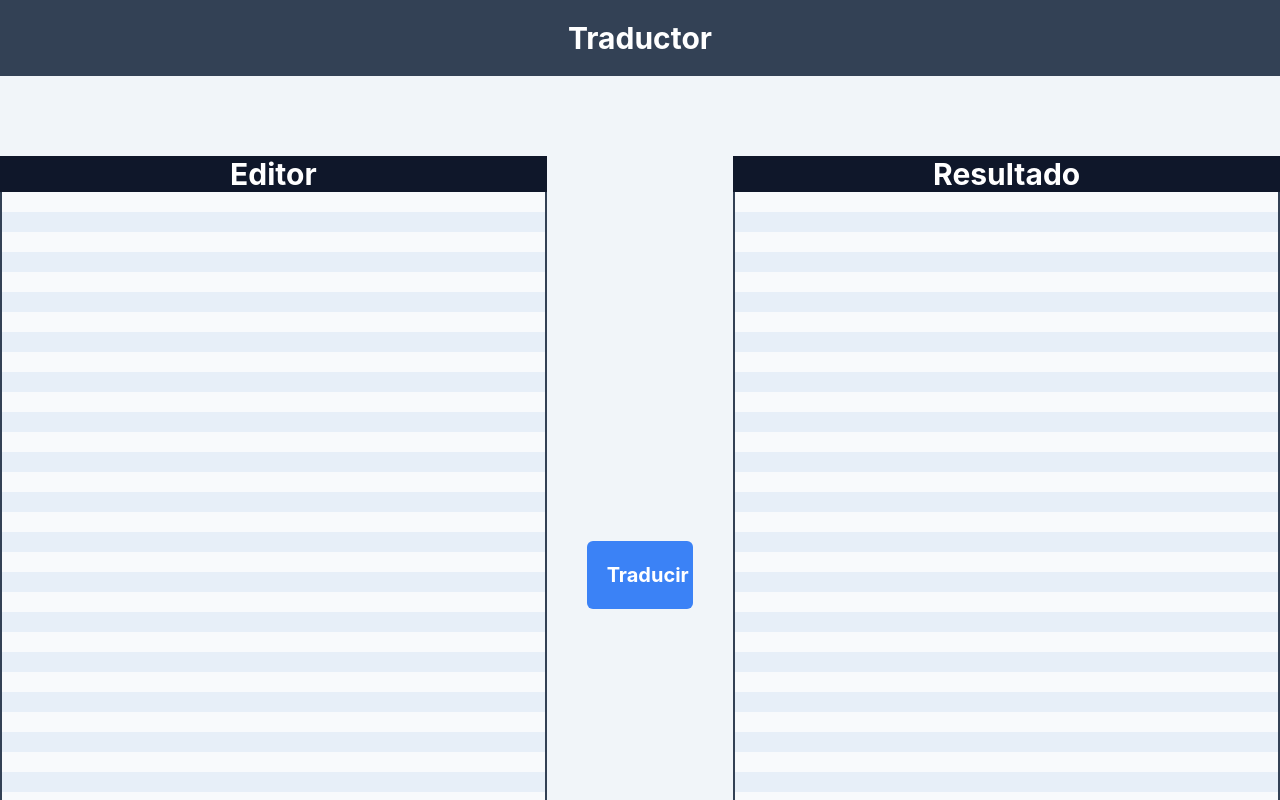
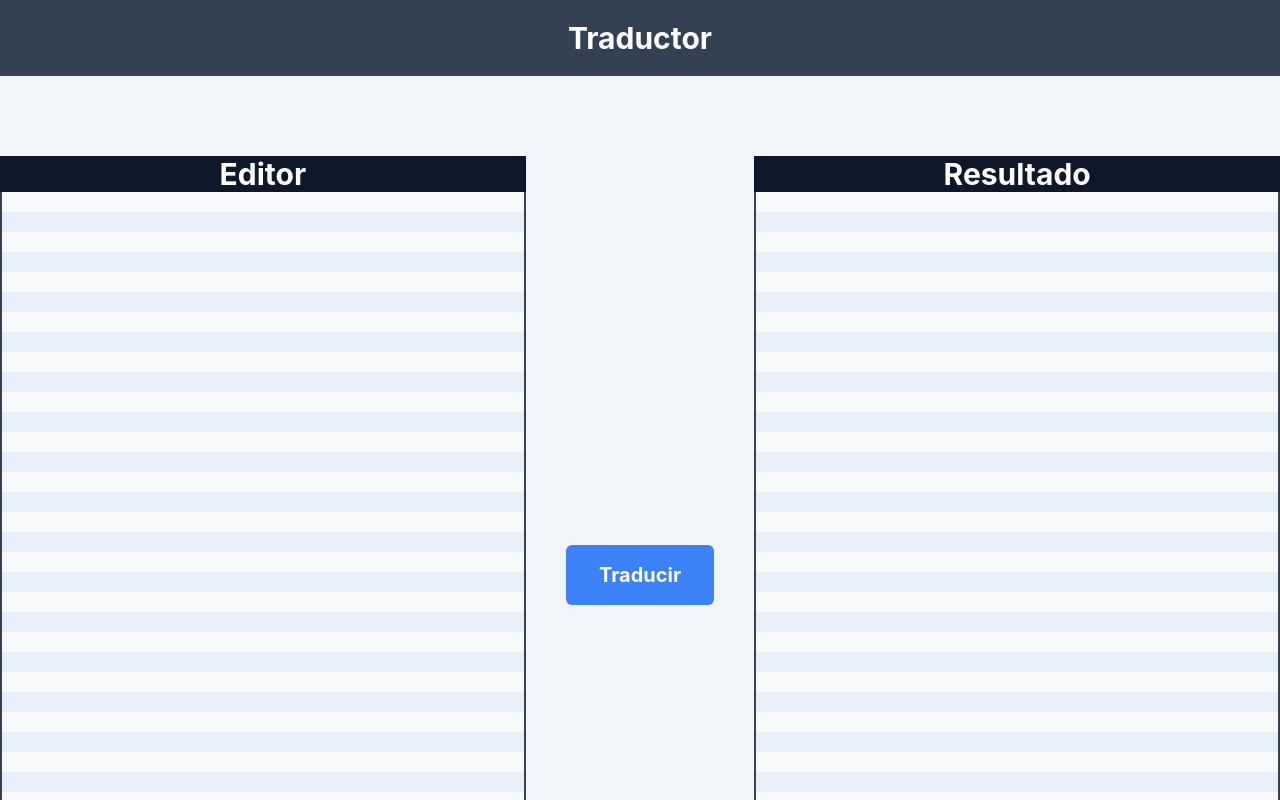
Before and after one commit to MauriJrP/STraductores-II, a React (Create React App) app: page / in a window 1280 px wide. Shown: the top 800 px of the page. Built offline with nearby package versions, Linux system fonts and the light colour scheme.

Commit message:
getType state machine

```diff
--- a/package.json
+++ b/package.json
@@ -1,6 +1,7 @@
 {
   "name": "traductor",
   "version": "0.1.0",
+  "homepage": "https://MauriJrP.github.io/STraductores-II",
   "private": true,
   "dependencies": {
     "@testing-library/jest-dom": "^5.16.1",
@@ -12,6 +13,8 @@
     "web-vitals": "^2.1.4"
   },
   "scripts": {
+    "predeploy": "npm run build",
+    "deploy": "gh-pages -d build",
     "start": "react-scripts start",
     "build": "react-scripts build"
   },
@@ -35,6 +38,7 @@
   },
   "devDependencies": {
     "autoprefixer": "^10.4.2",
+    "gh-pages": "^3.2.3",
     "postcss": "^8.4.5",
     "tailwindcss": "^3.0.15"
   }
--- a/src/App.js
+++ b/src/App.js
@@ -1,5 +1,6 @@
 // import logo from './logo.svg';
 import './App.css';
+import Lexical from './Lexical';
 
 function App() {
 	// document.getElementById('textbox').addEventListener('keydown', function (e) {
@@ -19,7 +20,11 @@ function App() {
 
 	const translate = () => {
 		const text = document.querySelector('#editor').value;
-		console.log(text);
+		const lexical = new Lexical();
+		// lexical.getTypes(text);
+		const result = document.querySelector('#result');
+		result.value = lexical.getTypes(text);
+		// return lexical.getTypes(text);
 	};
 
 	return (
@@ -27,8 +32,8 @@ function App() {
 			<h1 className="bg-slate-700 p-5 font-bold text-3xl text-center text-white">
 				Traductor
 			</h1>
-			<div className="container mx-auto bg-slate-100 py-20 grid grid-cols-9 gap-x-10">
-				<div className="editor flex flex-col items-center col-span-4">
+			<div className="container mx-auto bg-slate-100 py-20 grid grid-cols-7 gap-x-10">
+				<div className="editor flex flex-col items-center col-span-3">
 					<h2 className="text-3xl font-bold bg-slate-900 text-white w-full text-center">
 						Editor
 					</h2>
@@ -38,27 +43,33 @@ function App() {
 						cols="60"
 						rows="38"
 						autoFocus={true}
-						className="px-3 py-5 bg-slate-50 border-2 border-t-0 border-slate-700 resize-none text-sm outline-0 w-full"
+						className="px-3 py-5 bg-slate-50 border-2 border-t-0 border-slate-700 resize-none text-sm outline-0 w-full font-bold"
 					></textarea>
 				</div>
 				<div className="flex flex-col justify-center">
 					<div
-						className="bg-blue-500 text-white font-bold p-5 rounded-md text-center hover:bg-blue-600 hover:cursor-pointer"
+						className="bg-blue-500 text-white font-bold p-1 lg:p-4 rounded-md text-center hover:bg-blue-600 hover:cursor-pointer"
 						onClick={translate}
 					>
-						<p className="text-xl ">Traducir</p>
+						<p className="text-xl hidden lg:inline-block">Traducir</p>
+						<img
+							src={process.env.PUBLIC_URL + '/img/arrow.png'}
+							alt="Arrow"
+							className="lg:hidden"
+						/>
 					</div>
 				</div>
-				<div className="result flex flex-col items-center col-span-4">
+				<div className="result flex flex-col items-center col-span-3">
 					<h2 className="text-3xl font-bold bg-slate-900 text-white w-full text-center">
 						Resultado
 					</h2>
 					<textarea
+						id="result"
 						name="editor"
-						// cols="60"
 						rows="38"
 						autoFocus={true}
-						className="px-3 py-5 bg-slate-50 border-2 border-t-0 border-slate-700 resize-none text-sm outline-0 w-full"
+						className="px-3 py-5 bg-slate-50 border-2 border-t-0 border-slate-700 resize-none text-sm outline-0 w-full font-bold"
+						readOnly={true}
 					></textarea>
 				</div>
 			</div>
--- /dev/null
+++ b/src/Lexical.js
@@ -0,0 +1,79 @@
+class Lexical {
+	constructor() {
+		this.numbers = new Set([0, 1, 2, 3, 4, 5, 6, 7, 8, 9]);
+		this.operators = new Set(['+', '-', '*', '/', '<', '!']);
+		this.operators2 = new Set(['<=', '>', '>=', '==', '!=', '&&', '||']);
+		this.symbols = new Set([';', ',', '(', ')', '{', '}', '=', '$']);
+		//set with all letters
+	}
+
+	getTypes = (text) => {
+		let result = '';
+		let length = text.length;
+		let stack = [];
+		const states = {
+			string: 'string',
+			int: 'int',
+			float: 'float',
+			symbol: 'symbol',
+			operator: 'operator',
+			space: 'space',
+			undefined: 'undefined',
+		};
+		let preState;
+		let state;
+		let tokens = [];
+		let token = '';
+
+		// -------- ------- ------ ----- state machine ----- ------ ------- --------
+
+		for (let i = 0; i < length; i++) {
+			if (text[i] === '\t' || text[i] === '\n') continue;
+
+			// if (text[i] === `'`) token = getString(text.substring(i + 1), `'`);
+			// else if (text[i] === '"') token = getString(text.substring(i + 1), '"');
+
+			if (this.operators2.has(text[i] + text[i + 1]))
+				tokens.push(text[i] + text[++i]);
+			else if (this.operators.has(text[i])) tokens.push(text[i]);
+			else if (this.numbers.has(parseInt(text[i]))) state = states.int;
+			else if (text[i] === '.') state = states.float;
+			else if (this.symbols.has(text[i])) state = states.symbol;
+			else if (text[i] === ' ') state = states.space;
+			else state = states.undefined;
+
+			if (state === states.number) {
+				token += text[i];
+			} else if (state === states.string) {
+			}
+
+			preState = state;
+		}
+		return result;
+	};
+}
+
+export default Lexical;
+
+// getTypes = (text) => {
+// 	let result = '';
+// 	const tokens = text.split(';').join(' ;').split('\n').join(' ').split(' ');
+// 	tokens.forEach((token) => {
+// 		token = token.replaceAll('\t', '');
+// 		result += `${token}          `;
+// 		if (this.operators.has(token)) {
+// 			result += 'operator\n';
+// 		} else if (this.symbols.has(token[0]) || this.symbols.has(token)) {
+// 			result += 'symbol\n';
+// 		} else if (this.numbers.has(parseInt(token[0]))) {
+// 			result += 'number\n';
+// 		} else if (
+// 			(token[0] >= 'a' && token[0] <= 'z') ||
+// 			(token[0] >= 'A' && token[0] <= 'Z')
+// 		) {
+// 			result += 'text\n';
+// 		} else {
+// 			result += 'unknown\n';
+// 		}
+// 	});
+// 	return result;
```
Also changed, not shown: public/img/arrow.png (added), public/manifest.json, 1 other file (tests, documents, lock files or other folders).
